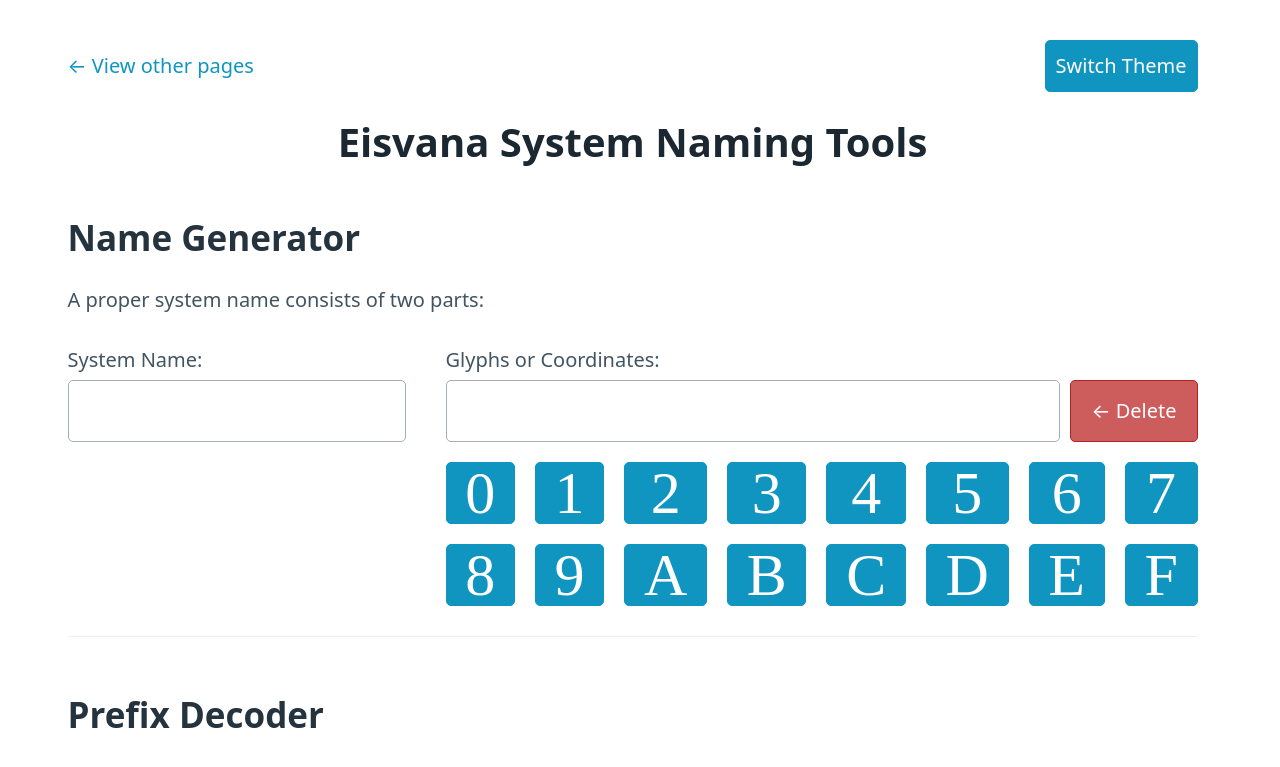
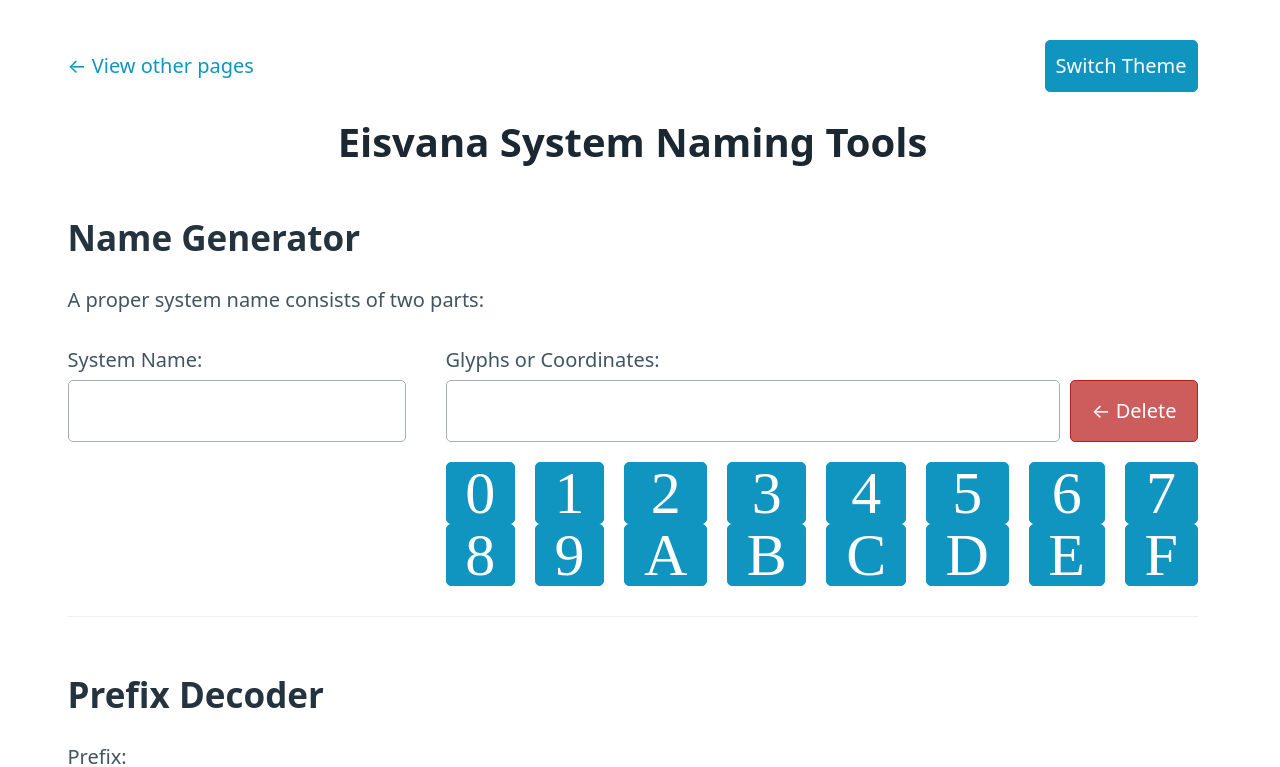
Before and after one commit to Lenni009/Hub-Tag-Generator, a Vue app: page / in a window 1280 px wide. Shown: the top 767 px of the page. Built offline with nearby package versions, Linux system fonts and the light colour scheme; a web font is replaced by a local one.

Commit message:
update to pico css v2

```diff
--- a/src/components/GlyphInput.vue
+++ b/src/components/GlyphInput.vue
@@ -110,6 +110,7 @@ const maxLength = computed(() => (isCoords.value || !glyphValues.value ? maxCoor
   .button {
     line-height: 3rem;
     padding: 0;
+    margin: 0;
   }
 }
 
--- a/src/components/PrefixGenerator.vue
+++ b/src/components/PrefixGenerator.vue
@@ -68,5 +68,6 @@ const isNotEisvana = computed(() => !getRegionNumber(glyphValues.value) && glyph
 <style scoped lang="scss">
 .glyph-input {
   flex-grow: 1;
+  margin-block-end: 1rem;
 }
 </style>
--- a/src/scss/styles.scss
+++ b/src/scss/styles.scss
@@ -33,7 +33,7 @@ header {
 }
 
 .output {
-  border-radius: var(--border-radius);
+  border-radius: var(--pico-border-radius);
   padding: 0.25rem;
 }
 
@@ -47,7 +47,7 @@ header {
   .status {
     display: inline;
     padding: 0.5rem;
-    border-radius: var(--border-radius);
+    border-radius: var(--pico-border-radius);
     color: white;
 
     &.error {
```
